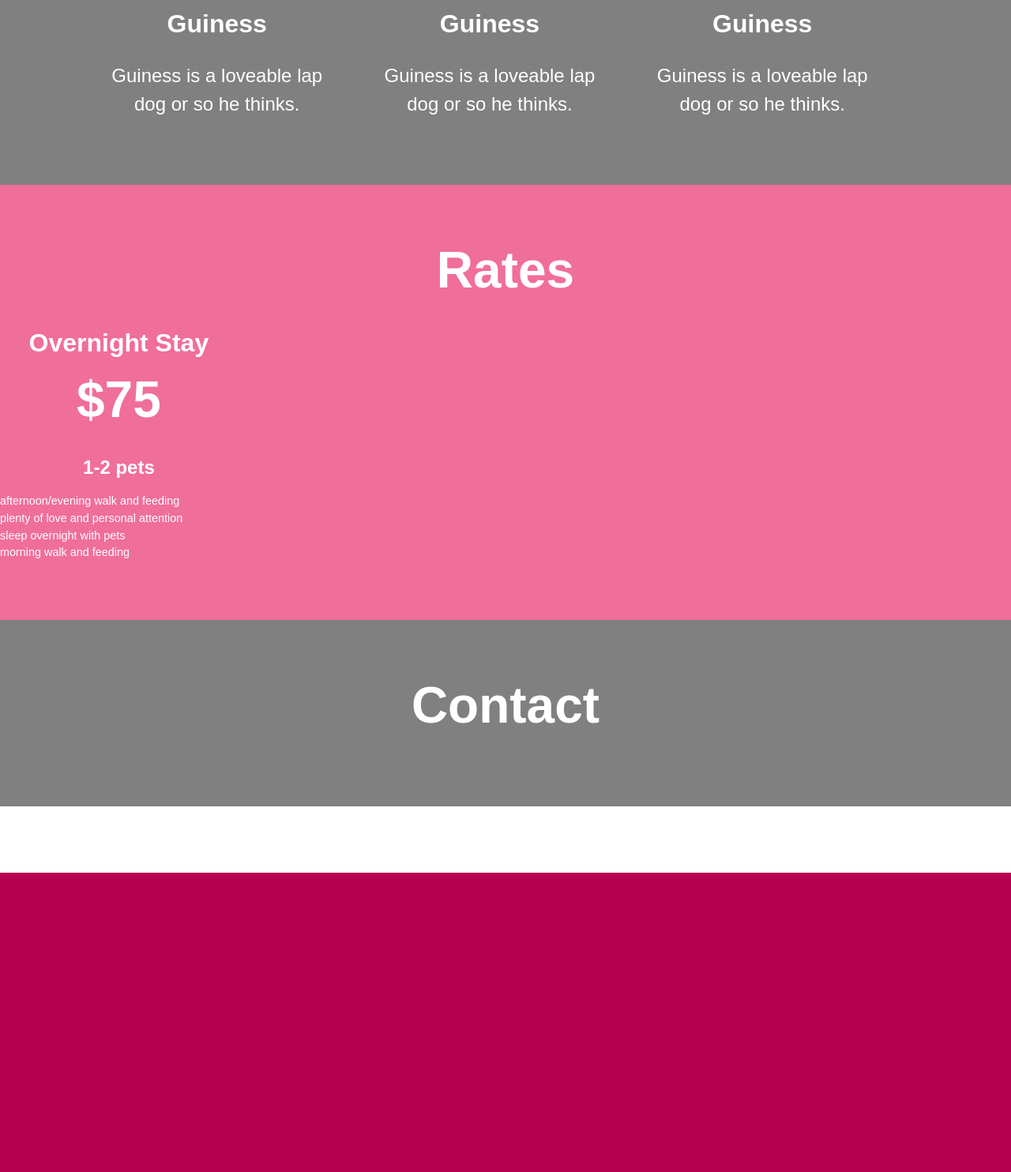
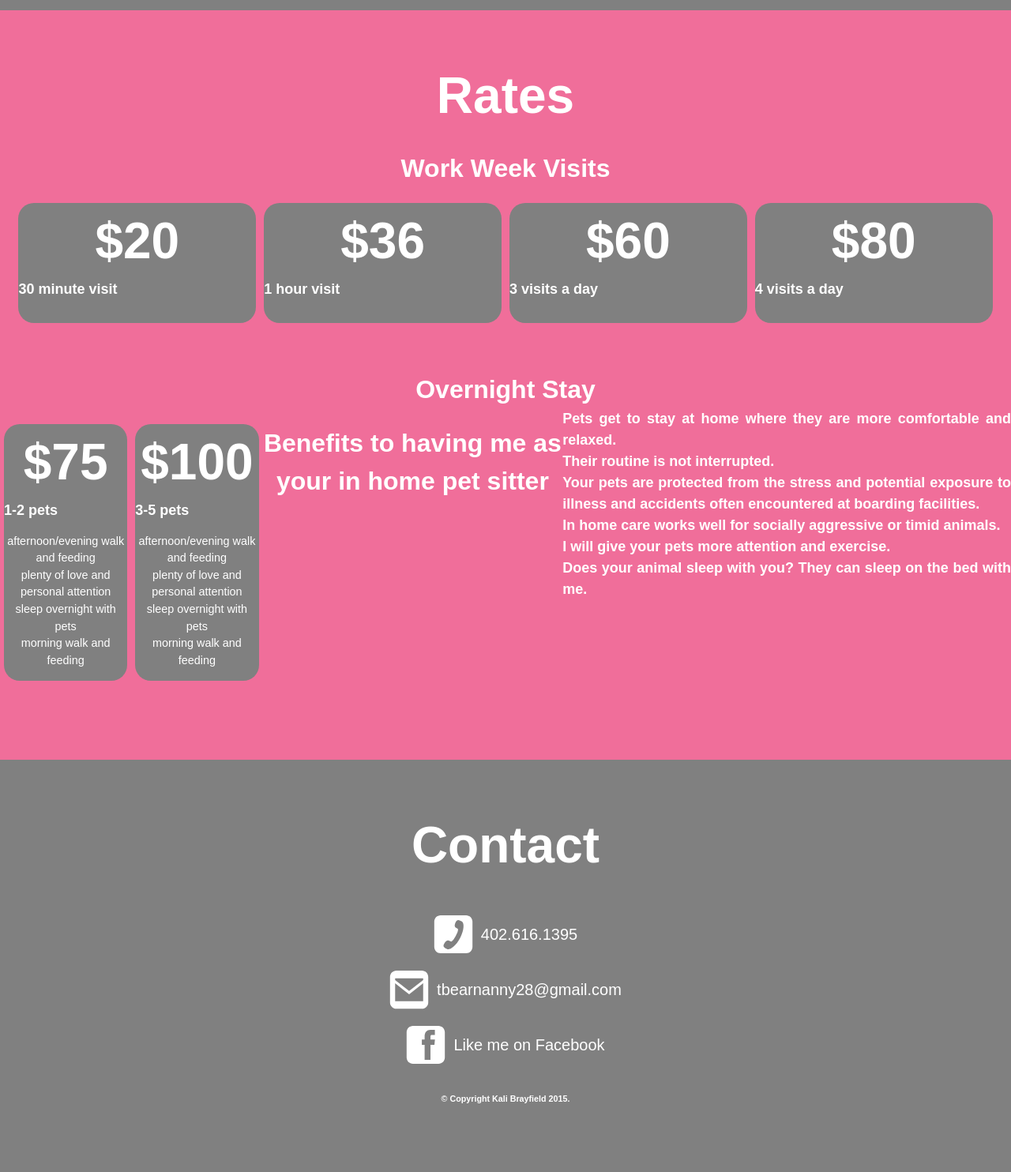
Before and after one commit to vbislife04mb/terrie, a PHP site: page / in a window 1280 px wide. Shown: the part 3756-5240 px from the top of the page at 79% size. Before the commit the page ends 4861 px from the top, so only its background shows below. Run offline with PHP 8.4, Linux system fonts and the light colour scheme.

Commit message:
building responsive layout

```diff
--- a/css/style.css
+++ b/css/style.css
@@ -21,7 +21,7 @@ h3 {
   font-size: 2em; }
 
 h4, p {
-  font-size: 1.5em; }
+  font-size: 1.25em; }
 
 li {
   text-decoration: none;
@@ -31,82 +31,146 @@ li {
   padding-top: 60px;
   padding-bottom: 60px; }
   .section h2 {
-    padding-bottom: 20px; }
+    padding-bottom: 30px; }
 
-.nav {
-  width: 50px;
-  margin-right: 30px;
-  margin-top: 20px;
-  float: right; }
-
+/*..........Header..................*/
 .header {
+  display: flex;
+  flex-direction: column;
   width: 100%;
   height: 700px;
   background-image: url(../img/headerbg.jpg);
   -webkit-background-size: cover; }
+  .header .nav {
+    width: 50px;
+    margin-left: auto;
+    margin-right: 30px;
+    margin-top: 20px; }
+  .header .logo {
+    align-self: center;
+    width: 20%;
+    margin-top: 80px; }
+  .header h1:after {
+    content: " ";
+    display: block;
+    margin: 0 auto;
+    width: 60%;
+    border-bottom: 3px solid #fff; }
 
-h1:after {
-  content: " ";
-  display: block;
-  margin: 0 auto;
-  width: 60%;
-  border-bottom: 3px solid #fff; }
-
-.logo {
-  width: 20%;
-  margin-top: 80px; }
-
+/*..........Services..................*/
 .services {
+  display: flex;
+  flex-direction: column;
+  justify-content: center;
   background-color: #B60050; }
-  .services h2 {
-    justify-content: center; }
   .services ul {
     display: flex;
-    flex-wrap: wrap;
-    justify-content: space-around;
-    margin-left: 20px;
-    margin-right: 20px; }
+    flex-direction: row;
+    align-self: center; }
   .services li {
     display: flex;
     flex-direction: column;
-    padding-right: 20px;
-    padding-bottom: 40px; }
+    justify-content: space-around;
+    padding-bottom: 40px;
+    width: 25%;
+    margin-left: 10px;
+    margin-right: 10px; }
+  .services img {
+    width: 80%;
+    align-self: center; }
 
+/*..........About Me..................*/
 .about-me {
+  display: flex;
+  flex-direction: column;
   background-color: #4A4A4A; }
   .about-me img {
+    align-self: center;
     width: 40%;
     border-radius: 20px; }
   .about-me p {
+    align-self: center;
     width: 70%;
     text-align: justify;
     margin: 0 auto;
     padding-top: 30px; }
 
+/*..........Featured Pets..................*/
 .featured-pets {
+  display: flex;
+  flex-direction: column;
   background-color: #ED2C74; }
+  .featured-pets ul {
+    display: flex;
+    justify-content: center; }
   .featured-pets li {
-    display: inline-block;
-    padding-right: 40px; }
+    display: flex;
+    flex-direction: column;
+    align-self: center;
+    margin: 0 20px; }
   .featured-pets img {
     border-radius: 20px; }
 
+/*..........Reviews..................*/
 .reviews {
+  display: flex;
+  flex-direction: column;
   background-color: grey; }
+  .reviews ul {
+    display: flex;
+    justify-content: center; }
   .reviews li {
-    display: inline-block;
-    padding-right: 40px; }
+    display: flex;
+    flex-direction: column;
+    align-self: center;
+    margin: 0 20px; }
   .reviews img {
     border-radius: 20px; }
 
+/*..........Rates..................*/
 .rates {
+  display: flex;
+  flex-direction: column;
   background-color: #F06E9A; }
+  .rates h2 {
+    padding-bottom: 0px; }
+  .rates h3 {
+    padding-top: 20px; }
+  .rates ul {
+    display: flex;
+    justify-content: center; }
+  .rates li {
+    background-color: grey;
+    border-radius: 20px;
+    display: flex;
+    flex-direction: column;
+    margin: 20px 5px 40px 5px; }
   .rates p {
     font-size: .9em;
-    text-align: left; }
+    text-align: center; }
+  .rates h4 {
+    font-size: 1.125em;
+    max-width: 650px;
+    text-align: justify; }
 
+/*..........Contact..................*/
 .contact {
   background-color: grey; }
+  .contact ul {
+    display: flex;
+    justify-content: center;
+    flex-wrap: wrap;
+    flex-direction: column; }
+  .contact li {
+    display: flex;
+    justify-content: center; }
+  .contact img {
+    align-self: center;
+    width: 50px;
+    margin-right: 10px; }
+  .contact p {
+    align-self: center;
+    display: inline; }
 
 @media (min-width: 768px) {
   /* Main Layout Styles
--- a/css/style.scss
+++ b/css/style.scss
@@ -21,33 +21,39 @@ h3 {
 	font-size: 2em;
 }
 h4, p {
-	font-size: 1.5em;
+	font-size: 1.25em;
 }
 li {
 	text-decoration: none;
 	list-style: none;
 }
-
 .section {
 		padding-top: 60px;
 		padding-bottom: 60px;
 	h2 {
-		padding-bottom: 20px;
+		padding-bottom: 30px;
 	}
 }
 
-.nav {
-	width: 50px;
-	margin-right: 30px;
-	margin-top: 20px;
-	float: right;
-}
+/*..........Header..................*/
 
 .header {
+		display: flex;
+		flex-direction: column;
 		width: 100%;
 		height: 700px;
 		background-image: url(../img/headerbg.jpg);
 		-webkit-background-size: cover;
+	.nav {
+		width: 50px;
+		margin-left: auto;
+		margin-right: 30px;
+		margin-top: 20px;
+	}
+	.logo {
+  		align-self: center;
+  		width: 20%;
+  		margin-top: 80px;
   	}
 	h1:after {
     	content: " ";
@@ -97,38 +111,106 @@ h1:after {
 	}
 }
 
+/*..........Featured Pets..................*/
+
 .featured-pets {
+		display: flex;
+		flex-direction: column;
 		background-color: #ED2C74;
+	ul{
+		display: flex;
+		justify-content: center;
+	}
 	li {
-		display: inline-block;
-		padding-right: 40px;
+		display: flex;
+		flex-direction: column;
+		align-self: center;
+		margin: 0 20px;
 	}
 	img {
 		border-radius: 20px;
 	}
 }
 
+/*..........Reviews..................*/
+
 .reviews {
+		display: flex;
+		flex-direction: column;
 		background-color: grey;
+	ul {
+		display: flex;
+		justify-content: center;
+	}
 	li {
-		display: inline-block;
-		padding-right: 40px;
+		display: flex;
+		flex-direction: column;
+		align-self: center;
+		margin: 0 20px;
 	}
 	img {
 		border-radius: 20px;
 	}
 }
 
+/*..........Rates..................*/
+
 .rates {
+		display: flex;
+		flex-direction: column;
 		background-color: #F06E9A;
+	h2 {
+		padding-bottom: 0px;
+	}
+	h3 {
+		padding-top: 20px;
+	}
+	ul {
+		display: flex;
+		justify-content: center;
+
+	}
+	li {
+		background-color: grey;
+		border-radius: 20px;
+		display: flex;
+		flex-direction: column;
+		margin: 20px 5px 40px 5px;
+		}
 	p {
 		font-size: .9em;
-		text-align: left;
+		text-align: center;
+	}
+	h4 {
+		font-size: 1.125em;
+		max-width: 650px;
+		text-align: justify;
 	}
 }
 
+/*..........Contact..................*/
+
 .contact {
 	background-color: grey;
+	ul {
+		display: flex;
+		justify-content: center;
+		flex-wrap: wrap;
+		flex-direction: column;
+	}
+	li {
+		display: flex;
+		justify-content: center;
+	}
+	img {
+		align-self: center;
+		width: 50px;
+		margin-right: 10px;
+	}
+	p {
+		align-self: center;
+		display: inline;
+	}
 }
 
 @media (min-width: 768px) {
--- a/index.html
+++ b/index.html
@@ -19,23 +19,25 @@
   <div class="services section">
       <h2>Services</h2>
       <ul>
-        <li class="grid-2"><img src="img/food bowl.svg"><p>Fresh Food and Water</p></li>
-        <li class="grid-2"><img src="img/dog.svg"><p>Dog Walking</p></li>
-        <li class="grid-2"><img src="img/litter box.svg"><p>Litter Box Maitenance</p></li>
-        <li class="grid-2"><img src="img/ball.svg"><p>Play Time</p></li>
-        <li class="grid-2"><img src="img/mail.svg"><p>Mail and Newspaper Pickup</p></li>
-        <li class="grid-2"><img src="img/horse shoe.svg"><p>All Horse Care Needs</p></li>
-        <li class="grid-2"><img src="img/taxi.svg"><p>Pet Taxi</p></li>
-        <li class="grid-2"><img src="img/text.svg"><p>Pet Text Updates</p></li>
-        <li class="grid-2"><img src="img/home.svg"><p>Maintain "At Home" Look</p></li>
-        <li class="grid-2"><img src="img/medication.svg"><p>Administer Medication</p></li>
+        <li ><img src="img/food bowl.svg"><p>Fresh Food and Water</p></li>
+        <li><img src="img/dog.svg"><p>Dog Walking</p></li>
+        <li><img src="img/litter box.svg"><p>Litter Box Maitenance</p></li>
+        <li><img src="img/ball.svg"><p>Play Time</p></li>
+        <li><img src="img/mail.svg"><p>Mail and Newspaper Pickup</p></li>
+      </ul>
+      <ul>
+        <li><img src="img/horse shoe.svg"><p>All Horse Care Needs</p></li>
+        <li><img src="img/taxi.svg"><p>Pet Taxi</p></li>
+        <li><img src="img/text.svg"><p>Pet Text Updates</p></li>
+        <li><img src="img/home.svg"><p>Maintain "At Home" Look</p></li>
+        <li><img src="img/medication.svg"><p>Administer Medication</p></li>
       </ul>
   </div>
 
   <div class="about-me section">
       <h2>About Me</h2>
       <img src="img/me.jpg">
-      <p>Hi my name is Terrie Franco and I want to be your pet sitter.  I have a dog, July who is a mixed breed of Blue Heeler and Australian Shepherd and three cats, Snickers, Morgan, and Megan.  I love animals of all sizes and personalities, especially dogs, cats, and horses.  I was raised with animals (dogs, cats, horses, rabbits).  I am pet first aid certified and insured.  Do your pets need medicine?  I can give pills as well as shots.  I believe pet therapy is the best therapy there is for people. I am dependable and trustworthy.  I will love and care for you “family” members while you are away on vacation while watching your home as well.  Your pets and I can take relaxing walks.  I will give your pet love and care while you are away.
+      <p>Hi my name is Terrie Franco and I want to be your pet sitter. I have a dog, July who is a mixed breed of Blue Heeler and Australian Shepherd and three cats, Snickers, Morgan, and Megan. I love animals of all sizes and personalities, especially dogs, cats, and horses. I was raised with animals (dogs, cats, horses, rabbits).<br><br>I am pet first aid certified and insured. Do your pets need medicine? I can give pills as well as shots. I believe pet therapy is the best therapy there is for people. I am dependable and trustworthy. I will love and care for you “family” members while you are away on vacation while watching your home as well. Your pets and I can take relaxing walks. I will give your pet love and care while you are away.
 </p>
   </div>
 
@@ -59,9 +61,32 @@
 
   <div class="rates section">
     <h2>Rates</h2>
+    <h3>Work Week Visits</h3>
     <ul>
       <li class="grid-3">
-        <h3>Overnight Stay</h3>
+        <h2>$20</h2>
+        <h4>30 minute visit</h4>
+        <p></p>
+      </li>
+      <li class="grid-3">
+        <h2>$36</h2>
+        <h4>1 hour visit</h4>
+        <p></p>
+      </li>
+      <li class="grid-3">
+        <h2>$60</h2>
+        <h4>3 visits a day</h4>
+        <p></p>
+      </li>
+      <li class="grid-3">
+        <h2>$80</h2>
+        <h4>4 visits a day</h4>
+        <p></p>
+      </li>
+    </ul>
+    <h3>Overnight Stay</h3>
+    <ul>
+      <li class="grid-3">
         <h2>$75</h2>
         <h4>1-2 pets</h4>
         <p>afternoon/evening walk and feeding <br>
@@ -70,36 +95,34 @@
             morning walk and feeding
         </p>
       </li>
-      <li class="grid-3"><h3></h3></li>
+      <li class="grid-3">
+        <h2>$100</h2>
+        <h4>3-5 pets</h4>
+        <p>afternoon/evening walk and feeding <br>
+            plenty of love and personal attention <br>
+            sleep overnight with pets <br>
+            morning walk and feeding
+        </p>
+      </li>
+        <h3>Benefits to having me as your in home pet sitter</h3>
+        <h4>Pets get to stay at home where they are more   comfortable and relaxed.<br>
+        Their routine is not interrupted.<br>
+        Your pets are protected from the stress and potential exposure to illness and accidents often encountered at boarding facilities.<br>
+        In home care works well for socially aggressive or timid animals.<br>
+        I will give your pets more attention and exercise.<br>
+        Does your animal sleep with you?  They can sleep on the bed with me.
+        </h4>
     </ul>
-
-<!-- Overnight stay
-1-2 pets:  $75
-3-5 pets:  $100
-Over 5 pets:  negotiable
-
-Overnight stay includes:
-*afternoon/evening walk and feeding
-*plenty of love and personal attention
-*sleep overnight with pets
-*morning walk and feeding
-
-Pets I can watch/feed: dogs, cats, horses, rabbits, rodents, chickens
-
-
-Rates for workweek visit 10-2:
-30 min. visit: $20
-1 Hr visit: $36
-
-Rates for Dog Walking//Letting dogs out without staying at house:
-3 visits a day:  $60
-4 visits a day:  $80 -->
-
-
   </div>
 
   <div class="contact section">
     <h2>Contact</h2>
+    <ul>
+      <li><img src="img/phone.svg"><p>402.616.1395</p></li>
+      <li><img src="img/email.svg"><p>tbearnanny28@gmail.com</p></li>
+      <li><img src="img/facebook.svg"><p>Like me on Facebook</p></li>
+    </ul>
+    <h6>&copy; Copyright Kali Brayfield 2015.</h6>
   </div>
 
 
@@ -107,9 +130,8 @@ Rates for Dog Walking//Letting dogs out without staying at house:
 
 
 
-    <footer>
-      <p>&copy; Copyright Kali Brayfield 2015.
-    </footer>
+
+
   </div>
 </body>
 </html>
```
Also changed, not shown: other parts of css/style.scss (+23 -14 lines), 1 other file. Lines whose indentation alone changed are shown as unchanged.
